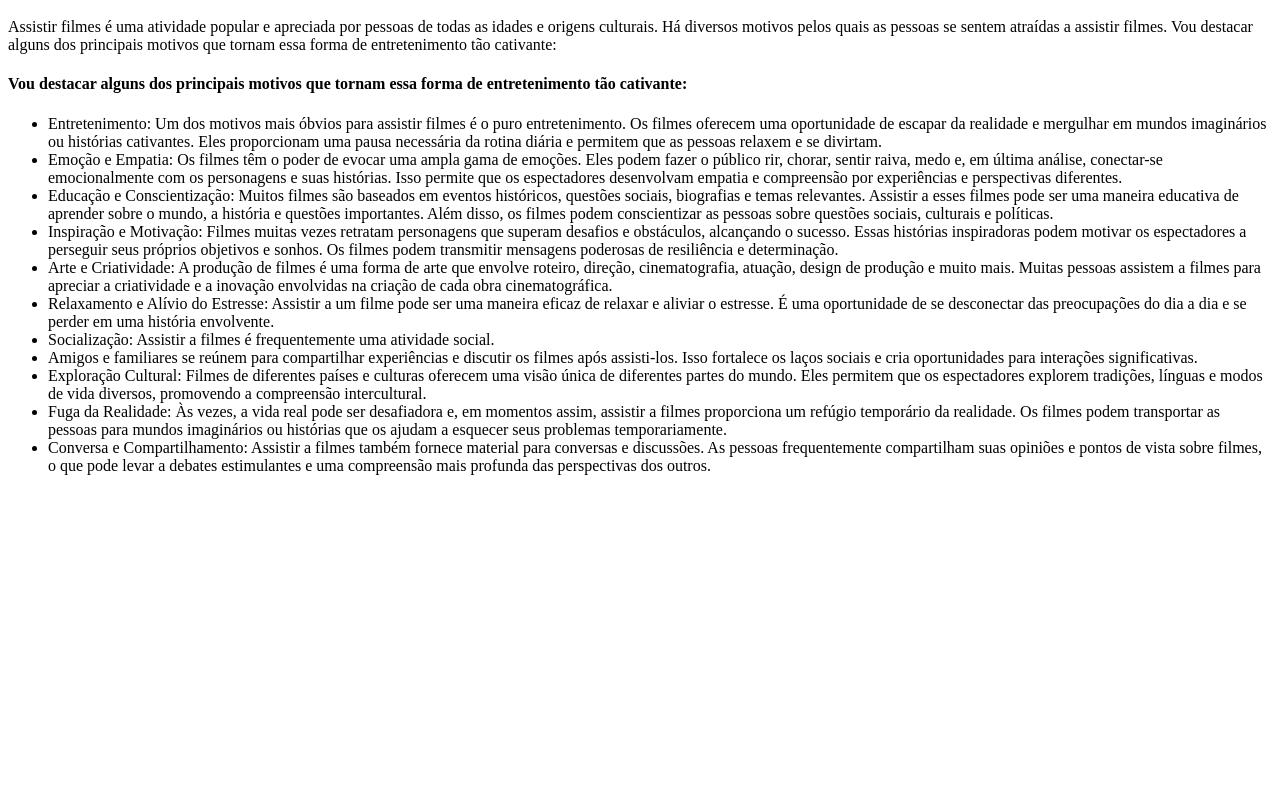
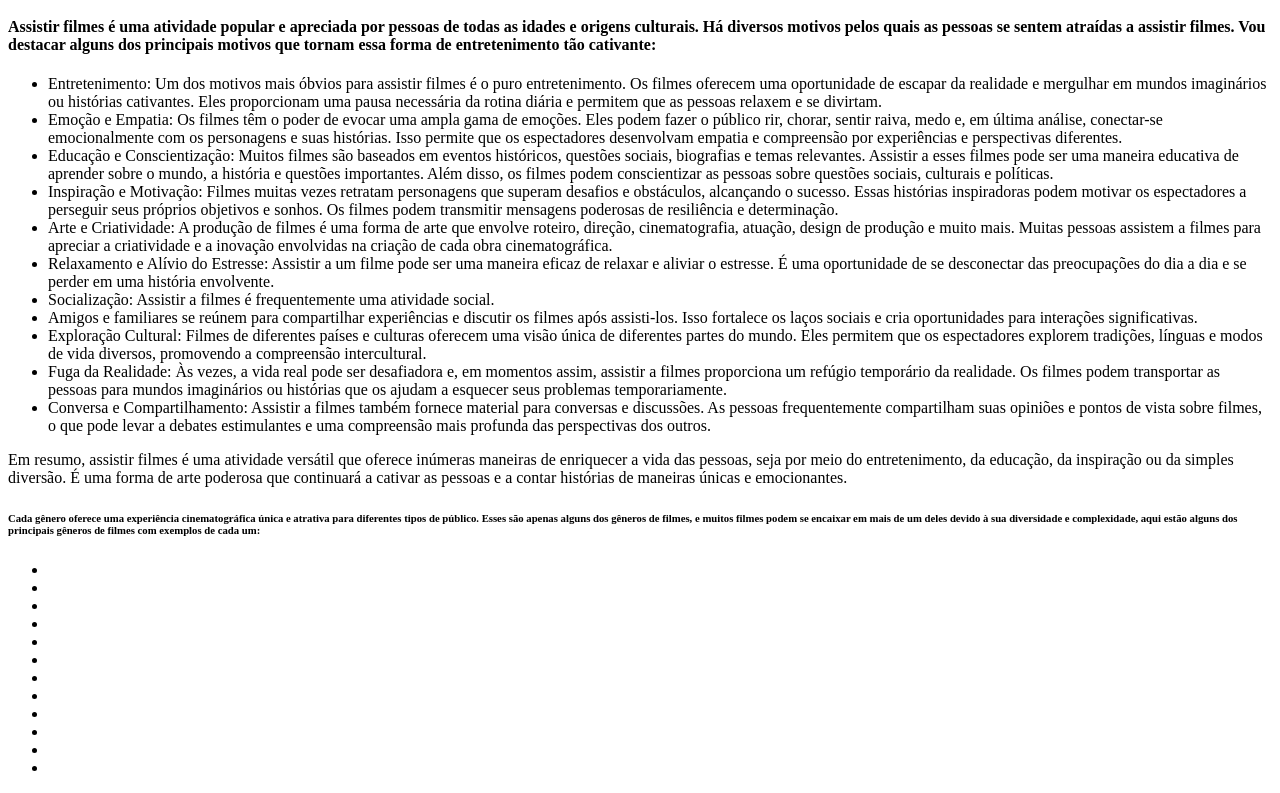
Before and after one commit to MurilloRBS/revisaoMurillo, a plain HTML site: page index.html in a window 1280 px wide. Shown: the part 204-997 px from the top of the page. Before the commit the page ends 800 px from the top, so only its background shows below. Drawn offline with Linux system fonts and the light colour scheme.

Commit message:
protótipo 02

```diff
--- a/index.html
+++ b/index.html
@@ -11,8 +11,7 @@
     <h5> Matemática II - Programação I </h5>
     <hr>
     <h1> O magnífico mundo dos filmes </h1>
-    <P> Assistir filmes é uma atividade popular e apreciada por pessoas de todas as idades e origens culturais. Há diversos motivos pelos quais as pessoas se sentem atraídas a assistir filmes. Vou destacar alguns dos principais motivos que tornam essa forma de entretenimento tão cativante: </P>
-    <h4> Vou destacar alguns dos principais motivos que tornam essa forma de entretenimento tão cativante: </h4>
+    <h4> Assistir filmes é uma atividade popular e apreciada por pessoas de todas as idades e origens culturais. Há diversos motivos pelos quais as pessoas se sentem atraídas a assistir filmes. Vou destacar alguns dos principais motivos que tornam essa forma de entretenimento tão cativante: </h4>
     <ul>
         <li> Entretenimento: Um dos motivos mais óbvios para assistir filmes é o puro entretenimento. Os filmes oferecem uma oportunidade de escapar da realidade e mergulhar em mundos imaginários ou histórias cativantes. Eles proporcionam uma pausa necessária da rotina diária e permitem que as pessoas relaxem e se divirtam. </li>
         <li> Emoção e Empatia: Os filmes têm o poder de evocar uma ampla gama de emoções. Eles podem fazer o público rir, chorar, sentir raiva, medo e, em última análise, conectar-se emocionalmente com os personagens e suas histórias. Isso permite que os espectadores desenvolvam empatia e compreensão por experiências e perspectivas diferentes. </li>
@@ -27,5 +26,21 @@
         <li> Conversa e Compartilhamento: Assistir a filmes também fornece material para conversas e discussões. As pessoas frequentemente compartilham suas opiniões e pontos de vista sobre filmes, o que pode levar a debates estimulantes e uma compreensão mais profunda das perspectivas dos outros.</li>
 
     </ul>
+        <p> Em resumo, assistir filmes é uma atividade versátil que oferece inúmeras maneiras de enriquecer a vida das pessoas, seja por meio do entretenimento, da educação, da inspiração ou da simples diversão. É uma forma de arte poderosa que continuará a cativar as pessoas e a contar histórias de maneiras únicas e emocionantes.  </p>
+        <h6> Cada gênero oferece uma experiência cinematográfica única e atrativa para diferentes tipos de público. Esses são apenas alguns dos gêneros de filmes, e muitos filmes podem se encaixar em mais de um deles devido à sua diversidade e complexidade, aqui estão alguns dos principais gêneros de filmes com exemplos de cada um:</h6>
+        <ul>
+            <li></li>
+            <li></li>
+            <li></li>
+            <li></li>
+            <li></li>
+            <li></li>
+            <li></li>
+            <li></li>
+            <li></li>
+            <li></li>
+            <li></li>
+            <li></li>
+        </ul>
 </body>
 </html>
```
